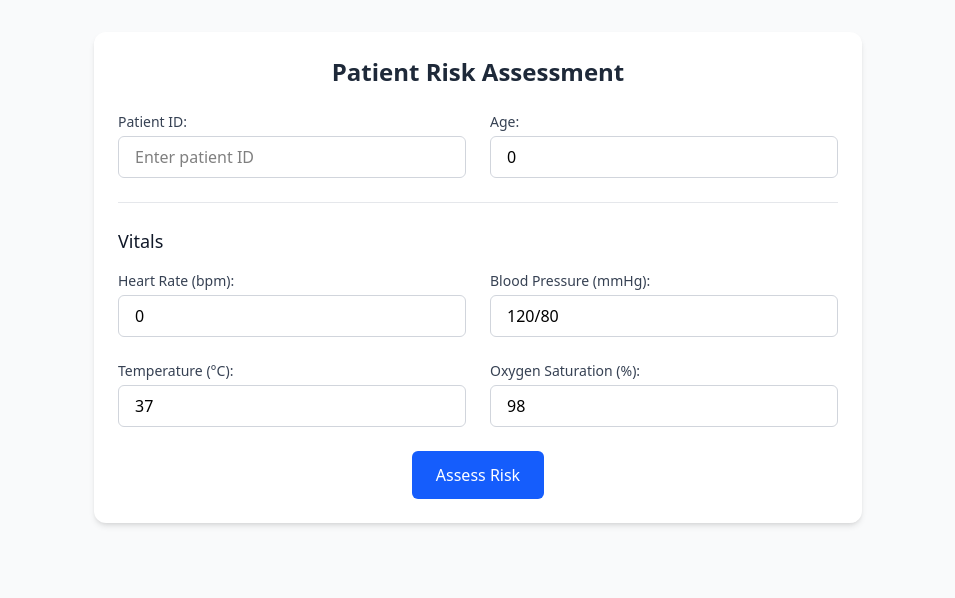
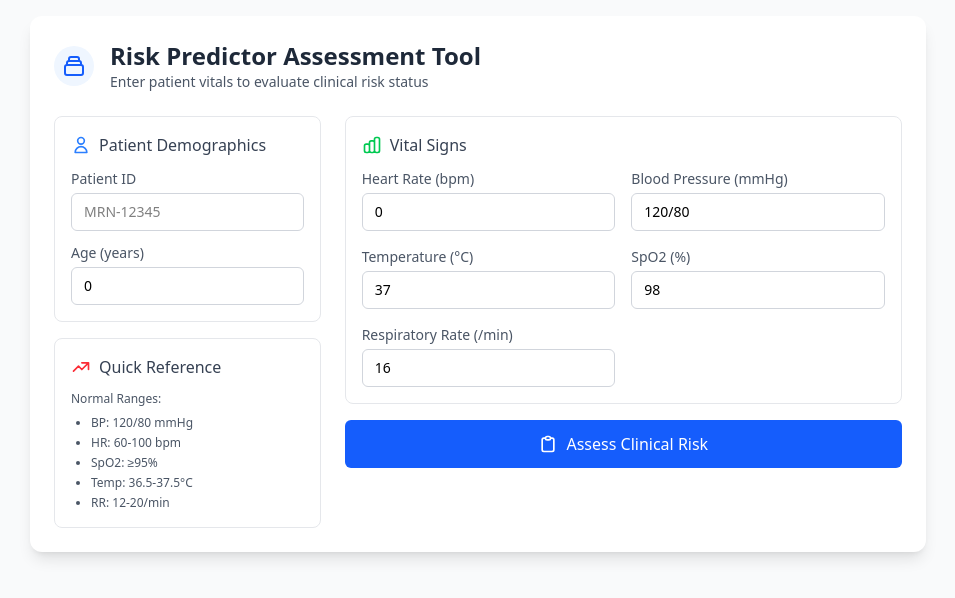
Before and after one commit to rashijain2025/HealthBro, a React (Vite) app in the folder HealthBro/: page / in a window 1280 px wide. Shown: the top 598 px of the page, without its empty margins (162-1117 px from the left). Built offline with nearby package versions, Linux system fonts and the light colour scheme.

Commit message:
Update RiskPredictor.tsx

```diff
--- a/HealthBro/src/components/RiskPredictor.tsx
+++ b/HealthBro/src/components/RiskPredictor.tsx
@@ -8,6 +8,7 @@ interface PatientData {
     bloodPressure: string;
     temperature: number;
     oxygenSaturation: number;
+    respiratoryRate?: number;
   };
 }
 
@@ -19,11 +20,13 @@ const RiskPredictor: React.FC = () => {
       heartRate: 0,
       bloodPressure: '120/80',
       temperature: 37,
-      oxygenSaturation: 98
+      oxygenSaturation: 98,
+      respiratoryRate: 16
     }
   });
   const [recommendation, setRecommendation] = useState<string>('');
   const [quickSolution, setQuickSolution] = useState<string>('');
+  const [severity, setSeverity] = useState<'low'|'moderate'|'high'>('low');
 
   const handleInputChange = (e: React.ChangeEvent<HTMLInputElement>) => {
     const { name, value } = e.target;
@@ -35,7 +38,7 @@ const RiskPredictor: React.FC = () => {
         ...prev,
         vitals: {
           ...prev.vitals,
-          [name]: name === 'temperature' || name === 'heartRate' || name === 'oxygenSaturation'
+          [name]: name === 'temperature' || name === 'heartRate' || name === 'oxygenSaturation' || name === 'respiratoryRate'
             ? parseFloat(value) || 0
             : value
         }
@@ -47,133 +50,231 @@ const RiskPredictor: React.FC = () => {
     const { vitals } = patient;
     const [systolic, diastolic] = vitals.bloodPressure.split('/').map(Number);
 
+    // Risk assessment logic
     if (vitals.oxygenSaturation < 90) {
-      setRecommendation('Immediate medical attention required - low oxygen saturation');
-      setQuickSolution('Administer supplemental oxygen if available');
+      setSeverity('high');
+      setRecommendation('Immediate medical attention required - severe hypoxemia (SpO2 < 90%)');
+      setQuickSolution('Administer supplemental oxygen at 2-6L/min via nasal cannula, monitor response');
+    } else if (vitals.oxygenSaturation < 94) {
+      setSeverity('moderate');
+      setRecommendation('Close monitoring required - mild hypoxemia (SpO2 90-94%)');
+      setQuickSolution('Consider supplemental oxygen, assess for respiratory distress');
     } else if (systolic > 180 || diastolic > 120) {
-      setRecommendation('Urgent care needed - hypertensive crisis');
-      setQuickSolution('Have patient sit quietly, monitor closely');
+      setSeverity('high');
+      setRecommendation('Hypertensive urgency - risk of end-organ damage');
+      setQuickSolution('Administer antihypertensives per protocol, monitor for neurological symptoms');
+    } else if (systolic > 160 || diastolic > 100) {
+      setSeverity('moderate');
+      setRecommendation('Stage 2 hypertension - requires evaluation');
+      setQuickSolution('Recheck BP after 15 min rest, consider medication adjustment');
     } else if (vitals.heartRate > 120) {
-      setRecommendation('Medical evaluation recommended - tachycardia');
-      setQuickSolution('Have patient rest, check for other symptoms');
+      setSeverity('moderate');
+      setRecommendation('Tachycardia - assess for underlying cause');
+      setQuickSolution('Check for dehydration, infection, or arrhythmia. Consider ECG if persistent');
+    } else if (vitals.heartRate < 50) {
+      setSeverity('moderate');
+      setRecommendation('Bradycardia - evaluate for cardiac causes');
+      setQuickSolution('Assess perfusion, consider atropine if symptomatic');
     } else if (vitals.temperature > 38.5) {
-      setRecommendation('Monitor closely - fever present');
-      setQuickSolution('Administer antipyretics if appropriate, keep hydrated');
+      setSeverity('moderate');
+      setRecommendation('Febrile - investigate source of infection');
+      setQuickSolution('Administer antipyretics (acetaminophen/ibuprofen), obtain cultures if indicated');
+    } else if (vitals.respiratoryRate && vitals.respiratoryRate > 24) {
+      setSeverity('moderate');
+      setRecommendation('Tachypnea - assess for respiratory distress');
+      setQuickSolution('Evaluate for pulmonary embolism, pneumonia, or metabolic acidosis');
     } else {
-      setRecommendation('Vitals within normal range - routine monitoring');
-      setQuickSolution('Continue regular observation');
+      setSeverity('low');
+      setRecommendation('Vitals within normal parameters - routine monitoring indicated');
+      setQuickSolution('Continue standard monitoring protocol');
+    }
+  };
+
+  const getSeverityColor = () => {
+    switch(severity) {
+      case 'high': return 'bg-red-100 border-red-500 text-red-800';
+      case 'moderate': return 'bg-yellow-100 border-yellow-500 text-yellow-800';
+      default: return 'bg-green-100 border-green-500 text-green-800';
     }
   };
 
   return (
-    <div className="min-h-screen bg-gray-50 py-8 px-4 sm:px-6 lg:px-8">
-      <div className="max-w-3xl mx-auto bg-white rounded-xl shadow-md overflow-hidden p-6">
-        <h2 className="text-2xl font-bold text-gray-800 mb-6 text-center">Patient Risk Assessment</h2>
+    <div className="min-h-screen p-4 bg-gray-50">
+      <div className="mx-auto rounded-xl shadow-lg overflow-hidden p-6 max-w-4xl bg-white">
+        {/* Medical Header */}
+        <div className="flex items-center mb-6">
+          <div className="mr-4 p-2 rounded-full bg-blue-50">
+            <svg className="w-6 h-6 text-blue-600" fill="none" stroke="currentColor" viewBox="0 0 24 24">
+              <path strokeLinecap="round" strokeLinejoin="round" strokeWidth={2} d="M19 11H5m14 0a2 2 0 012 2v6a2 2 0 01-2 2H5a2 2 0 01-2-2v-6a2 2 0 012-2m14 0V9a2 2 0 00-2-2M5 11V9a2 2 0 012-2m0 0V5a2 2 0 012-2h6a2 2 0 012 2v2M7 7h10" />
+            </svg>
+          </div>
+          <div>
+            <h1 className="text-2xl font-bold text-gray-800">Risk Predictor Assessment Tool</h1>
+            <p className="text-sm text-gray-600">Enter patient vitals to evaluate clinical risk status</p>
+          </div>
+        </div>
 
-        <div className="space-y-6">
-          <div className="grid grid-cols-1 md:grid-cols-2 gap-6">
+        <div className="grid grid-cols-1 md:grid-cols-3 gap-6">
+          {/* Patient Information Column */}
+          <div className="md:col-span-1 space-y-4">
+            <div className="p-4 border border-gray-200 rounded-lg bg-white">
+              <h3 className="font-medium text-gray-700 mb-3 flex items-center">
+                <svg className="w-5 h-5 mr-2 text-blue-500" fill="none" stroke="currentColor" viewBox="0 0 24 24">
+                  <path strokeLinecap="round" strokeLinejoin="round" strokeWidth={2} d="M16 7a4 4 0 11-8 0 4 4 0 018 0zM12 14a7 7 0 00-7 7h14a7 7 0 00-7-7z" />
+                </svg>
+                Patient Demographics
+              </h3>
+              <div className="space-y-3">
                 <div>
-              <label className="block text-sm font-medium text-gray-700 mb-1">Patient ID:</label>
+                  <label className="block text-sm font-medium text-gray-600 mb-1">Patient ID</label>
                   <input
                     type="text"
                     name="id"
                     value={patient.id}
                     onChange={handleInputChange}
-                className="w-full px-4 py-2 border border-gray-300 rounded-md focus:outline-none focus:ring-2 focus:ring-blue-500"
-                placeholder="Enter patient ID"
+                    className="w-full px-3 py-2 border border-gray-300 rounded-md focus:ring-blue-500 focus:border-blue-500 text-sm"
+                    placeholder="MRN-12345"
                   />
                 </div>
-
                 <div>
-              <label className="block text-sm font-medium text-gray-700 mb-1">Age:</label>
+                  <label className="block text-sm font-medium text-gray-600 mb-1">Age (years)</label>
                   <input
                     type="number"
                     name="age"
                     value={patient.age}
                     onChange={handleInputChange}
-                className="w-full px-4 py-2 border border-gray-300 rounded-md focus:outline-none focus:ring-2 focus:ring-blue-500"
-                placeholder="Enter age"
+                    className="w-full px-3 py-2 border border-gray-300 rounded-md focus:ring-blue-500 focus:border-blue-500 text-sm"
+                    placeholder="45"
                   />
                 </div>
               </div>
+            </div>
 
-          <div className="border-t border-gray-200 pt-6">
-            <h3 className="text-lg font-medium text-gray-900 mb-4">Vitals</h3>
+            <div className="p-4 border border-gray-200 rounded-lg bg-white">
+              <h3 className="font-medium text-gray-700 mb-3 flex items-center">
+                <svg className="w-5 h-5 mr-2 text-red-500" fill="none" stroke="currentColor" viewBox="0 0 24 24">
+                  <path strokeLinecap="round" strokeLinejoin="round" strokeWidth={2} d="M13 7h8m0 0v8m0-8l-8 8-4-4-6 6" />
+                </svg>
+                Quick Reference
+              </h3>
+              <div className="text-xs text-gray-600 space-y-2">
+                <p><span className="font-medium">Normal Ranges:</span></p>
+                <ul className="list-disc pl-5 space-y-1">
+                  <li>BP: 120/80 mmHg</li>
+                  <li>HR: 60-100 bpm</li>
+                  <li>SpO2: ≥95%</li>
+                  <li>Temp: 36.5-37.5°C</li>
+                  <li>RR: 12-20/min</li>
+                </ul>
+              </div>
+            </div>
+          </div>
 
-            <div className="grid grid-cols-1 md:grid-cols-2 gap-6">
+          {/* Vitals Input Column */}
+          <div className="md:col-span-2 space-y-4">
+            <div className="p-4 border border-gray-200 rounded-lg bg-white">
+              <h3 className="font-medium text-gray-700 mb-3 flex items-center">
+                <svg className="w-5 h-5 mr-2 text-green-500" fill="none" stroke="currentColor" viewBox="0 0 24 24">
+                  <path strokeLinecap="round" strokeLinejoin="round" strokeWidth={2} d="M9 19v-6a2 2 0 00-2-2H5a2 2 0 00-2 2v6a2 2 0 002 2h2a2 2 0 002-2zm0 0V9a2 2 0 012-2h2a2 2 0 012 2v10m-6 0a2 2 0 002 2h2a2 2 0 002-2m0 0V5a2 2 0 012-2h2a2 2 0 012 2v14a2 2 0 01-2 2h-2a2 2 0 01-2-2z" />
+                </svg>
+                Vital Signs
+              </h3>
+              <div className="grid grid-cols-1 sm:grid-cols-2 gap-4">
                 <div>
-                <label className="block text-sm font-medium text-gray-700 mb-1">Heart Rate (bpm):</label>
+                  <label className="block text-sm font-medium text-gray-600 mb-1">Heart Rate (bpm)</label>
                   <input
                     type="number"
                     name="heartRate"
                     value={patient.vitals.heartRate}
                     onChange={handleInputChange}
-                  className="w-full px-4 py-2 border border-gray-300 rounded-md focus:outline-none focus:ring-2 focus:ring-blue-500"
-                  placeholder="Enter heart rate"
+                    className="w-full px-3 py-2 border border-gray-300 rounded-md focus:ring-blue-500 focus:border-blue-500 text-sm"
+                    placeholder="72"
                   />
                 </div>
-
                 <div>
-                <label className="block text-sm font-medium text-gray-700 mb-1">Blood Pressure (mmHg):</label>
+                  <label className="block text-sm font-medium text-gray-600 mb-1">Blood Pressure (mmHg)</label>
                   <input
                     type="text"
                     name="bloodPressure"
                     value={patient.vitals.bloodPressure}
                     onChange={handleInputChange}
-                  className="w-full px-4 py-2 border border-gray-300 rounded-md focus:outline-none focus:ring-2 focus:ring-blue-500"
-                  placeholder="Enter blood pressure (e.g., 120/80)"
+                    className="w-full px-3 py-2 border border-gray-300 rounded-md focus:ring-blue-500 focus:border-blue-500 text-sm"
+                    placeholder="120/80"
                   />
                 </div>
-
                 <div>
-                <label className="block text-sm font-medium text-gray-700 mb-1">Temperature (°C):</label>
+                  <label className="block text-sm font-medium text-gray-600 mb-1">Temperature (°C)</label>
                   <input
                     type="number"
                     name="temperature"
                     value={patient.vitals.temperature}
                     onChange={handleInputChange}
-                  className="w-full px-4 py-2 border border-gray-300 rounded-md focus:outline-none focus:ring-2 focus:ring-blue-500"
-                  placeholder="Enter temperature"
+                    className="w-full px-3 py-2 border border-gray-300 rounded-md focus:ring-blue-500 focus:border-blue-500 text-sm"
+                    placeholder="37.0"
                     step="0.1"
                   />
                 </div>
-
                 <div>
-                <label className="block text-sm font-medium text-gray-700 mb-1">Oxygen Saturation (%):</label>
+                  <label className="block text-sm font-medium text-gray-600 mb-1">SpO2 (%)</label>
                   <input
                     type="number"
                     name="oxygenSaturation"
                     value={patient.vitals.oxygenSaturation}
                     onChange={handleInputChange}
-                  className="w-full px-4 py-2 border border-gray-300 rounded-md focus:outline-none focus:ring-2 focus:ring-blue-500"
-                  placeholder="Enter oxygen saturation"
+                    className="w-full px-3 py-2 border border-gray-300 rounded-md focus:ring-blue-500 focus:border-blue-500 text-sm"
+                    placeholder="98"
+                    min="0"
+                    max="100"
+                  />
+                </div>
+                <div>
+                  <label className="block text-sm font-medium text-gray-600 mb-1">Respiratory Rate (/min)</label>
+                  <input
+                    type="number"
+                    name="respiratoryRate"
+                    value={patient.vitals.respiratoryRate}
+                    onChange={handleInputChange}
+                    className="w-full px-3 py-2 border border-gray-300 rounded-md focus:ring-blue-500 focus:border-blue-500 text-sm"
+                    placeholder="16"
                   />
                 </div>
               </div>
             </div>
 
-          <div className="flex justify-center">
             <button
               onClick={assessRisk}
-              className="px-6 py-3 bg-blue-600 text-white font-medium rounded-md hover:bg-blue-700 focus:outline-none focus:ring-2 focus:ring-blue-500 focus:ring-offset-2 transition-colors"
+              className="w-full py-3 px-4 bg-blue-600 hover:bg-blue-700 text-white font-medium rounded-md transition-colors flex items-center justify-center"
             >
-              Assess Risk
+              <svg className="w-5 h-5 mr-2" fill="none" stroke="currentColor" viewBox="0 0 24 24">
+                <path strokeLinecap="round" strokeLinejoin="round" strokeWidth={2} d="M9 5H7a2 2 0 00-2 2v12a2 2 0 002 2h10a2 2 0 002-2V7a2 2 0 00-2-2h-2M9 5a2 2 0 002 2h2a2 2 0 002-2M9 5a2 2 0 012-2h2a2 2 0 012 2" />
+              </svg>
+              Assess Clinical Risk
             </button>
+
+            {recommendation && (
+              <div className="space-y-4">
+                <div className={`p-4 border rounded-lg ${getSeverityColor()}`}>
+                  <h3 className="font-medium mb-2 flex items-center">
+                    <svg className="w-5 h-5 mr-2" fill="none" stroke="currentColor" viewBox="0 0 24 24">
+                      <path strokeLinecap="round" strokeLinejoin="round" strokeWidth={2} d="M12 9v2m0 4h.01m-6.938 4h13.856c1.54 0 2.502-1.667 1.732-3L13.732 4c-.77-1.333-2.694-1.333-3.464 0L3.34 16c-.77 1.333.192 3 1.732 3z" />
+                    </svg>
+                    Clinical Assessment
+                  </h3>
+                  <p className="text-sm">{recommendation}</p>
                 </div>
 
-          {recommendation && (
-            <div className="mt-8 space-y-4">
-              <div className="bg-blue-50 p-4 rounded-lg">
-                <h3 className="text-lg font-medium text-blue-800 mb-2">Recommended Action:</h3>
-                <p className="text-blue-700">{recommendation}</p>
-              </div>
-
-              <div className="bg-green-50 p-4 rounded-lg">
-                <h3 className="text-lg font-medium text-green-800 mb-2">Quick Solution:</h3>
-                <p className="text-green-700">{quickSolution}</p>
+                <div className="p-4 border border-blue-200 rounded-lg bg-blue-50">
+                  <h3 className="font-medium text-blue-800 mb-2 flex items-center">
+                    <svg className="w-5 h-5 mr-2 text-blue-600" fill="none" stroke="currentColor" viewBox="0 0 24 24">
+                      <path strokeLinecap="round" strokeLinejoin="round" strokeWidth={2} d="M9 12l2 2 4-4m6 2a9 9 0 11-18 0 9 9 0 0118 0z" />
+                    </svg>
+                    Immediate Actions
+                  </h3>
+                  <p className="text-sm text-blue-700">{quickSolution}</p>
                 </div>
               </div>
             )}
+          </div>
         </div>
       </div>
     </div>
```
Lines whose indentation alone changed are shown as unchanged.
